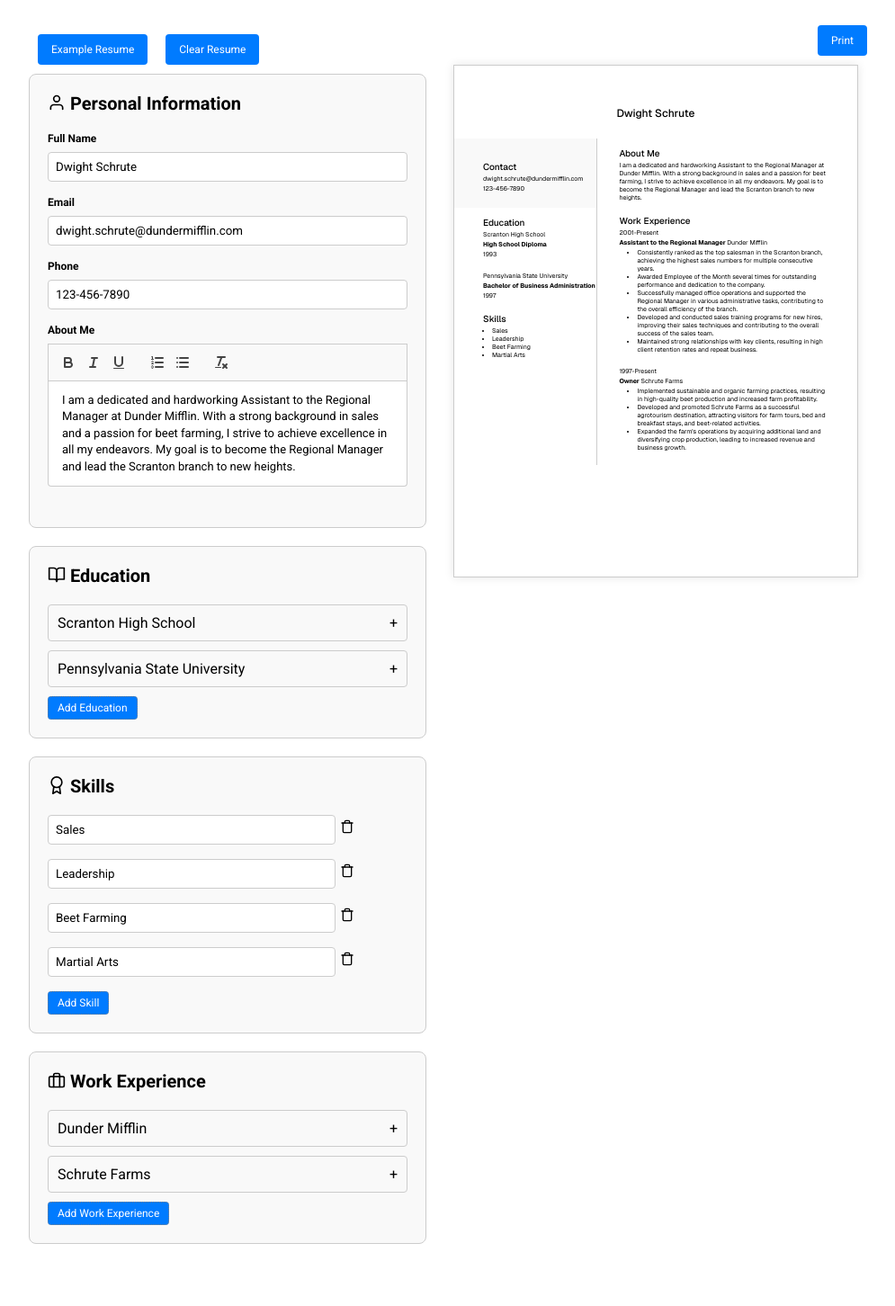
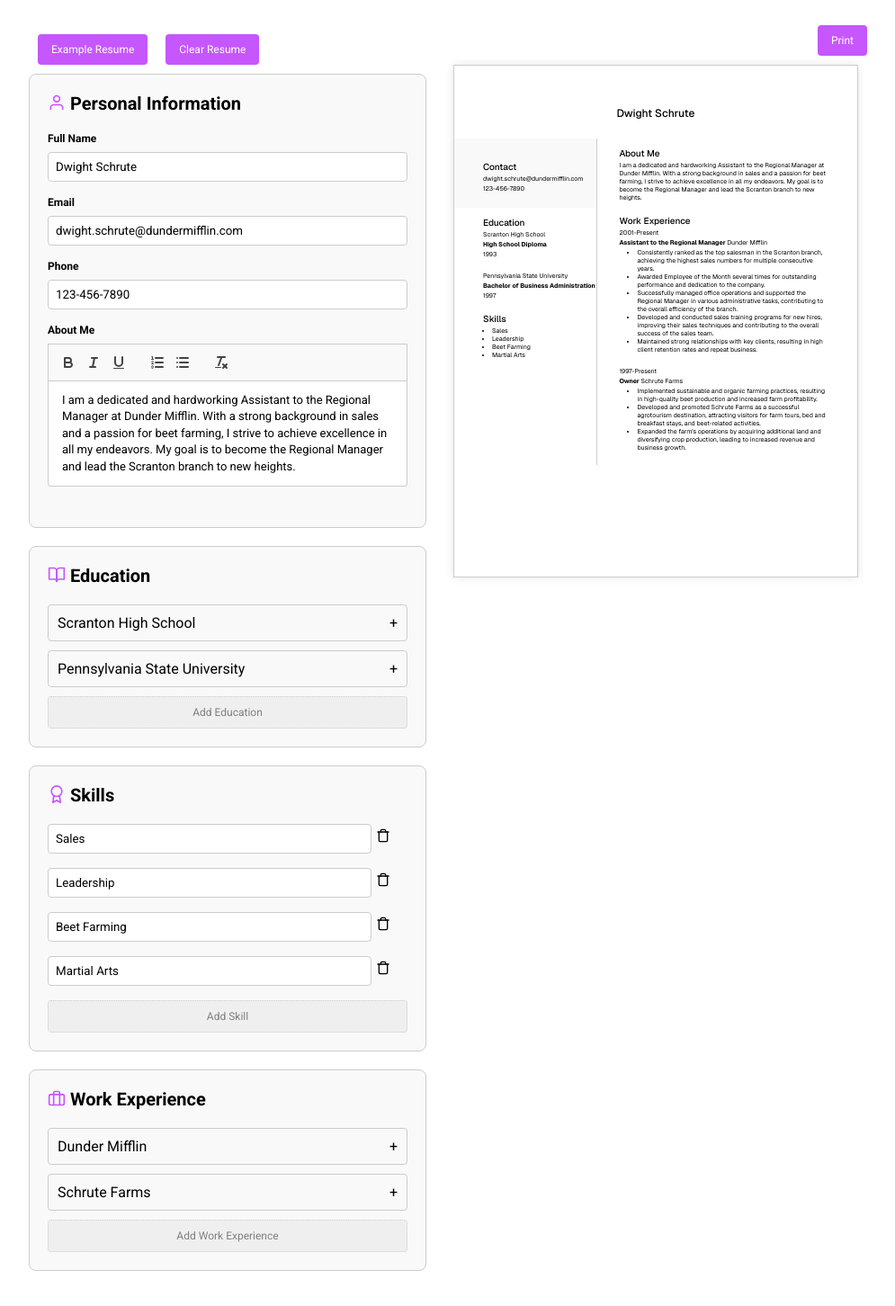
Before and after one commit to morrowdavidson/cv-creator, a React (Vite) app: page / in a window 1280 px wide. Shown: the top 1452 px of the page at 90% size, without its empty margins (142-1137 px from the left). Before the commit the page ends 1431 px from the top, so only its background shows below. Built offline with nearby package versions, Linux system fonts and the light colour scheme.

Commit message:
Refactor button styles and add new AddButton component for improved UI consistency

```diff
--- a/src/AppStyles.js
+++ b/src/AppStyles.js
@@ -23,7 +23,7 @@ export const Button = styled.button`
   margin: 10px;
   border: none;
   border-radius: 4px;
-  background-color: #007bff;
+  background-color: #c656fe;
   color: #fff;
   font-family: 'Roboto', sans-serif;
   font-size: 0.75em;
@@ -31,12 +31,12 @@ export const Button = styled.button`
   transition: background-color 0.3s;
 
   &:hover {
-    background-color: #0056b3;
+    background-color: #a442e3;
   }
 
   &:focus {
     outline: none;
-    box-shadow: 0 0 0 3px rgba(0, 123, 255, 0.5);
+    box-shadow: 0 0 0 3px rgba(198, 86, 254, 0.5);
   }
 
   &:disabled {
--- a/src/components/cv-form/CommonStyles.js
+++ b/src/components/cv-form/CommonStyles.js
@@ -39,7 +39,7 @@ export const Input = styled.input`
 `;
 
 export const SmallInput = styled.input`
-  width: 80%;
+  width: 90%;
   padding: 8px;
   margin-bottom: 16px;
   margin-right: 5px;
@@ -83,7 +83,8 @@ export const Button = styled.button`
   padding: 5px 10px;
   border: 1px dotted grey; /* Grey dotted border */
   border-radius: 4px;
-  background-color: #007bff;
+  background-color: #c656fe; /* Purple background color */
+
   color: #fff;
   font-family: 'Roboto', sans-serif;
   font-size: 0.75em;
@@ -91,12 +92,39 @@ export const Button = styled.button`
   transition: background-color 0.3s;
 
   &:hover {
-    background-color: #0056b3;
+    background-color: #a442e3;
   }
 
   &:focus {
     outline: none;
-    box-shadow: 0 0 0 3px rgba(0, 123, 255, 0.5);
+    box-shadow: 0 0 0 3px rgba(198, 86, 254, 0.5);
+  }
+
+  &:disabled {
+    background-color: #ccc;
+    cursor: not-allowed;
+  }
+`;
+
+export const AddButton = styled.button`
+  padding: 10px 10px;
+  border: 1px dotted #ccc; /* Grey dotted border */
+  border-radius: 4px;
+  color: gray;
+  font-family: 'Roboto', sans-serif;
+  font-size: 0.75em;
+  cursor: pointer;
+  transition: background-color 0.3s;
+  width: 100%;
+
+  &:hover {
+    background-color: #a442e3;
+    color: #fff;
+  }
+
+  &:focus {
+    outline: none;
+    box-shadow: 0 0 0 3px rgba(198, 86, 254, 0.5);
   }
 
   &:disabled {
@@ -124,7 +152,7 @@ export const IconButton = styled.button`
   }
 
   &:hover ${Icon} {
-    color: #0056b3; /* Change color on hover if needed */
+    color: #a442e3; /* Change color on hover if needed */
   }
 `;
 
--- a/src/components/cv-form/cv-form.jsx
+++ b/src/components/cv-form/cv-form.jsx
@@ -20,6 +20,7 @@ const Icon = styled.i`
   height: 20px; /* Adjust the height as needed */
   margin-bottom: -2px;
   margin-right: 5px;
+  color: #c656fe;
 `;
 
 function CvForm({
--- a/src/components/cv-form/education-form.jsx
+++ b/src/components/cv-form/education-form.jsx
@@ -8,6 +8,7 @@ import {
   IconButton,
   Label,
   SectionHeader,
+  AddButton,
 } from './CommonStyles';
 import feather from 'feather-icons';
 import Accordion from '../Accordion';
@@ -84,9 +85,9 @@ function EducationForm({ educationList, setEducationList }) {
           </Accordion>
         </div>
       ))}
-      <Button type="button" onClick={handleAddEducation}>
+      <AddButton type="button" onClick={handleAddEducation}>
         Add Education
-      </Button>
+      </AddButton>
     </Form>
   );
 }
--- a/src/components/cv-form/skills-form.jsx
+++ b/src/components/cv-form/skills-form.jsx
@@ -1,7 +1,7 @@
 import PropTypes from 'prop-types';
 import { useEffect } from 'react';
 
-import { Form, Button, SmallInput, Icon, IconButton } from './CommonStyles';
+import { Form, AddButton, SmallInput, Icon, IconButton } from './CommonStyles';
 import feather from 'feather-icons';
 
 function Skills({ skillList, setSkillList }) {
@@ -52,9 +52,9 @@ function Skills({ skillList, setSkillList }) {
           </IconButton>
         </Form>
       ))}
-      <Button type="button" onClick={handleAddSkill}>
+      <AddButton type="button" onClick={handleAddSkill}>
         Add Skill
-      </Button>
+      </AddButton>
     </>
   );
 }
--- a/src/components/cv-form/work-form.jsx
+++ b/src/components/cv-form/work-form.jsx
@@ -9,6 +9,7 @@ import {
   IconButton,
   SectionHeader,
   ReactQuillWrapper,
+  AddButton,
 } from './CommonStyles';
 import feather from 'feather-icons';
 import ReactQuill from 'react-quill';
@@ -113,9 +114,9 @@ function WorkForm({ workList, setWorkList }) {
           </Accordion>
         </div>
       ))}
-      <Button type="button" onClick={handleAddWork}>
+      <AddButton type="button" onClick={handleAddWork}>
         Add Work Experience
-      </Button>
+      </AddButton>
     </Form>
   );
 }
--- a/src/components/cv-print/cvPrintStyles.js
+++ b/src/components/cv-print/cvPrintStyles.js
@@ -157,7 +157,7 @@ export const Button = styled.button`
   padding: 10px 15px;
   border: none;
   border-radius: 4px;
-  background-color: #007bff;
+  background-color: #c656fe;
   color: #fff;
   font-family: 'Roboto', sans-serif;
   font-size: 0.75em;
@@ -165,12 +165,12 @@ export const Button = styled.button`
   transition: background-color 0.3s;
 
   &:hover {
-    background-color: #0056b3;
+    background-color: #a442e3;
   }
 
   &:focus {
     outline: none;
-    box-shadow: 0 0 0 3px rgba(0, 123, 255, 0.5);
+    box-shadow: 0 0 0 3px rgba(198, 86, 254, 0.5);
   }
 
   &:disabled {
```
